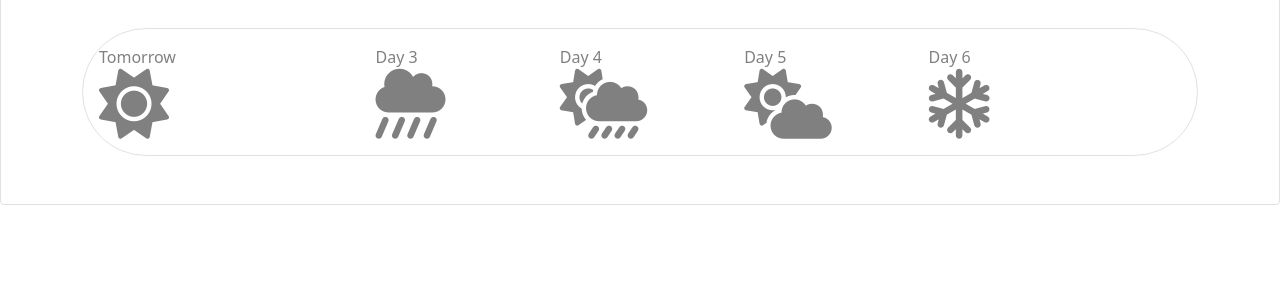
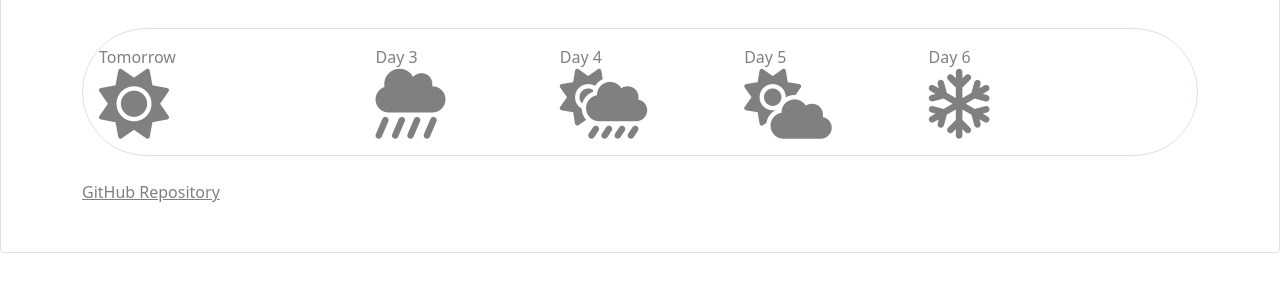
Before and after one commit to ApocalypseAnt/Apoc_Coding, a plain HTML site: page index.html in a window 1280 px wide. Shown: the part 319-610 px from the top of the page. Drawn offline with nearby package versions, Linux system fonts and the light colour scheme; no server answers.

Commit message:
Added GitHub Repository link to index.html

```diff
--- a/index.html
+++ b/index.html
@@ -111,6 +111,8 @@
         </div>
       </div>
     </div>
+    <br />
+    <a href="https://github.com/ApocalypseAnt/Apoc_Coding" target="blank">GitHub Repository</a>
     <script src="src/script.js"></script>
   </body>
 </html>
```
